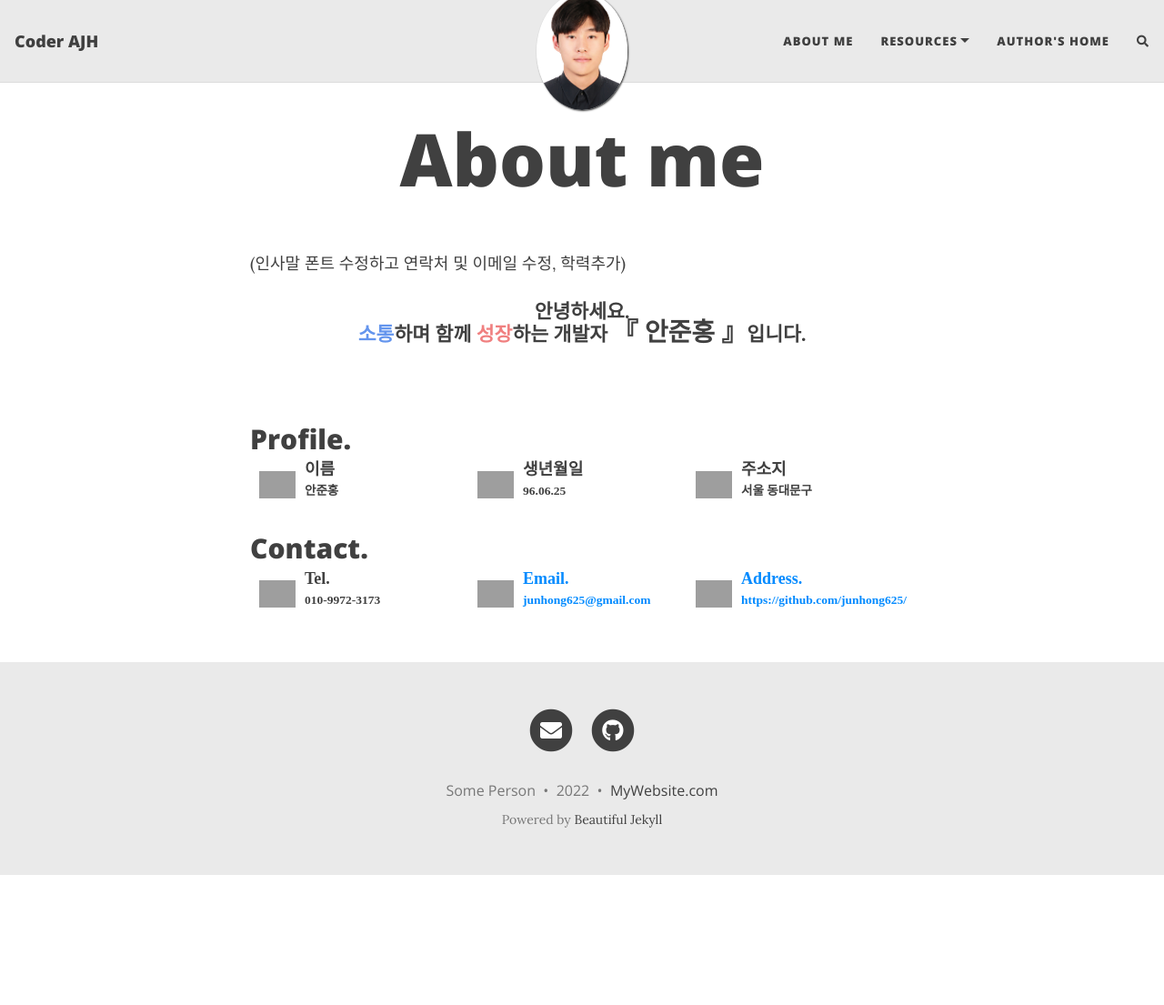
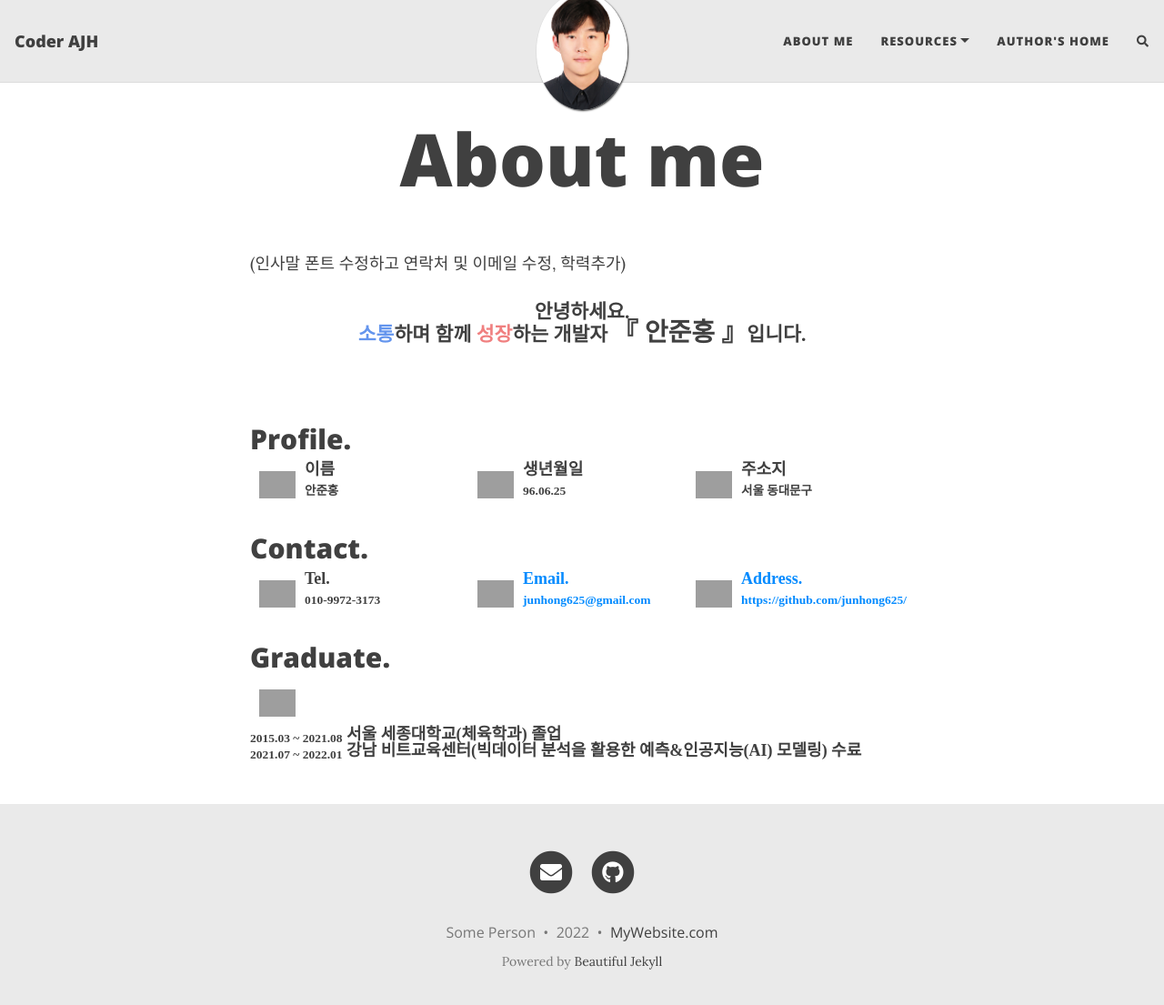
Before and after one commit to junhong625/junhong625.github.io, a Jekyll site: the page built from aboutme.md, in a window 1280 px wide and 1118 px high. Shown: the top 1105 px of the window at 91% size. Built offline with Jekyll 4.4.1, drawn with Linux system fonts in a browser that asks for light colours; nearby versions of some CDN libraries; comment, search, counter and statistics services are not loaded; grey boxes are pictures that could not be loaded.

Commit message:
Update aboutme.md

```diff
--- a/aboutme.md
+++ b/aboutme.md
@@ -61,3 +61,14 @@ Email. <br><sub>junhong625@gmail.com</sub>
 Address. <br><sub>https://github.com/junhong625/</sub>
 </a>
 </div>
+
+<br>
+
+## Graduate.
+
+<div style="float: left; padding: 10px;">
+<img src="https://user-images.githubusercontent.com/83000975/153754969-61e641fa-c457-4569-95d8-3c04adbfbd1b.png" height=30 weight=30>
+</div>
+<div style="font: normal bold 1em/1em 'sans-serif'; float: left;">
+<sub> 2015.03 ~ 2021.08</sub>  서울 세종대학교(체육학과) 졸업 <br><sub> 2021.07 ~ 2022.01</sub>  강남 비트교육센터(빅데이터 분석을 활용한 예측&인공지능(AI) 모델링) 수료
+</div>
```
